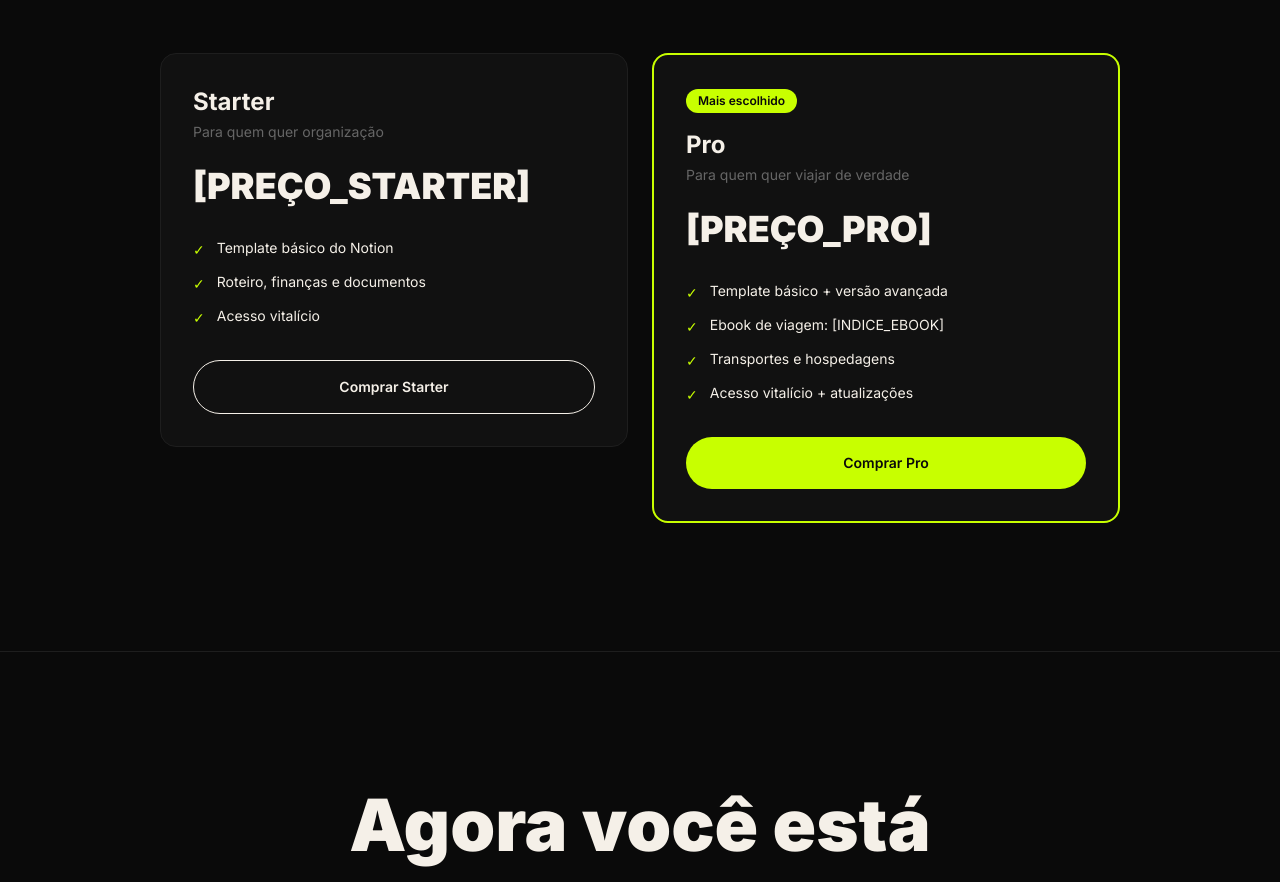
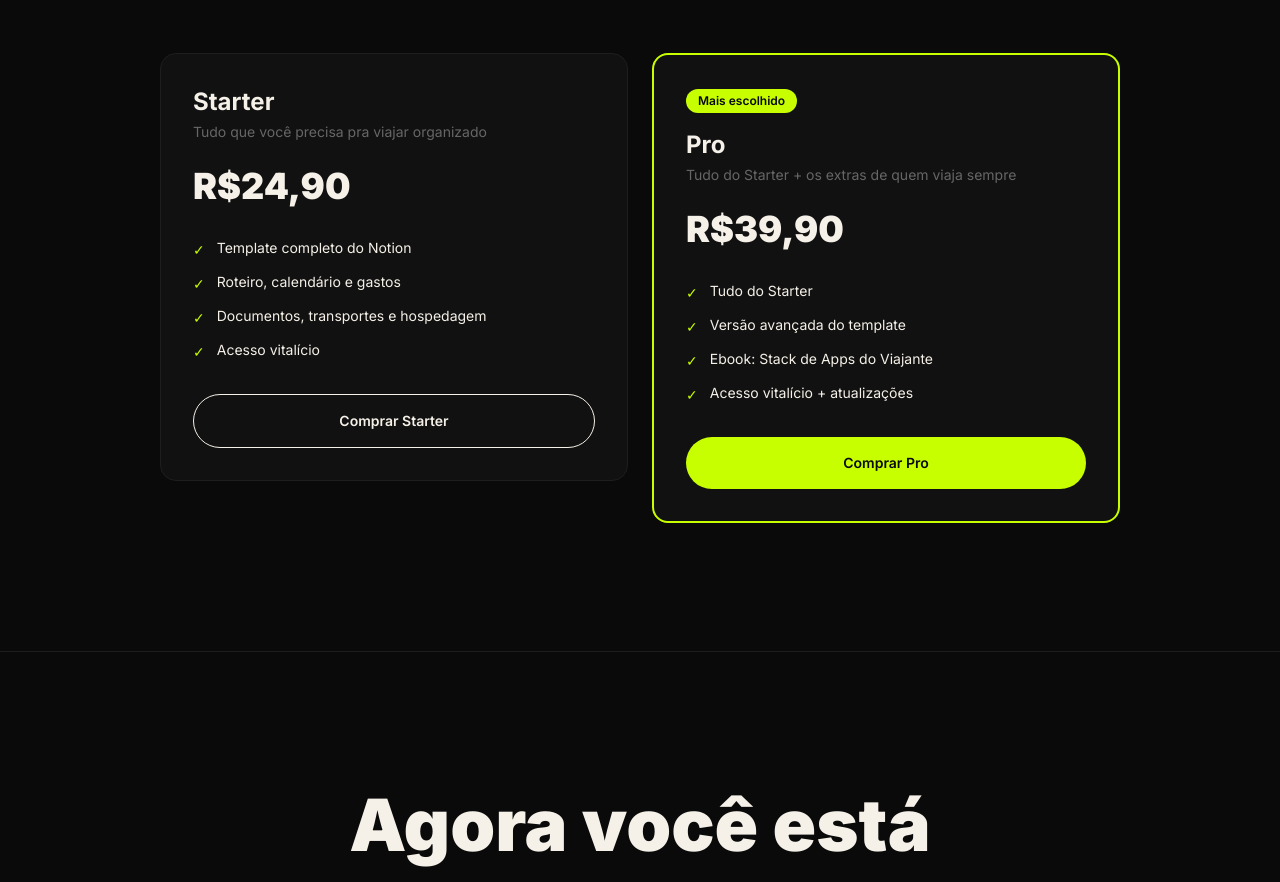
Before and after one commit to prototype-ro/The-Simple-Trip, a React (Vite) app: page / in a window 1280 px wide. Shown: the part 4000-4882 px from the top of the page. Built offline with nearby package versions, Linux system fonts and the light colour scheme.

Commit message:
feat: set pricing R$24,90/R$39,90 + Stack de Apps ebook copy

```diff
--- a/src/sections/Pricing.tsx
+++ b/src/sections/Pricing.tsx
@@ -3,28 +3,29 @@ import { motion } from 'framer-motion'
 const plans = [
   {
     name: 'Starter',
-    subtitle: 'Para quem quer organização',
-    price: '[PREÇO_STARTER]',
+    subtitle: 'Tudo que você precisa pra viajar organizado',
+    price: 'R$24,90',
     href: '[LINK_CHECKOUT_STARTER]',
     highlight: false,
     badge: undefined as string | undefined,
     benefits: [
-      'Template básico do Notion',
-      'Roteiro, finanças e documentos',
+      'Template completo do Notion',
+      'Roteiro, calendário e gastos',
+      'Documentos, transportes e hospedagem',
       'Acesso vitalício',
     ],
   },
   {
     name: 'Pro',
-    subtitle: 'Para quem quer viajar de verdade',
-    price: '[PREÇO_PRO]',
+    subtitle: 'Tudo do Starter + os extras de quem viaja sempre',
+    price: 'R$39,90',
     href: '[LINK_CHECKOUT_PRO]',
     highlight: true,
     badge: 'Mais escolhido',
     benefits: [
-      'Template básico + versão avançada',
-      'Ebook de viagem: [INDICE_EBOOK]',
-      'Transportes e hospedagens',
+      'Tudo do Starter',
+      'Versão avançada do template',
+      'Ebook: Stack de Apps do Viajante',
       'Acesso vitalício + atualizações',
     ],
   },
```
